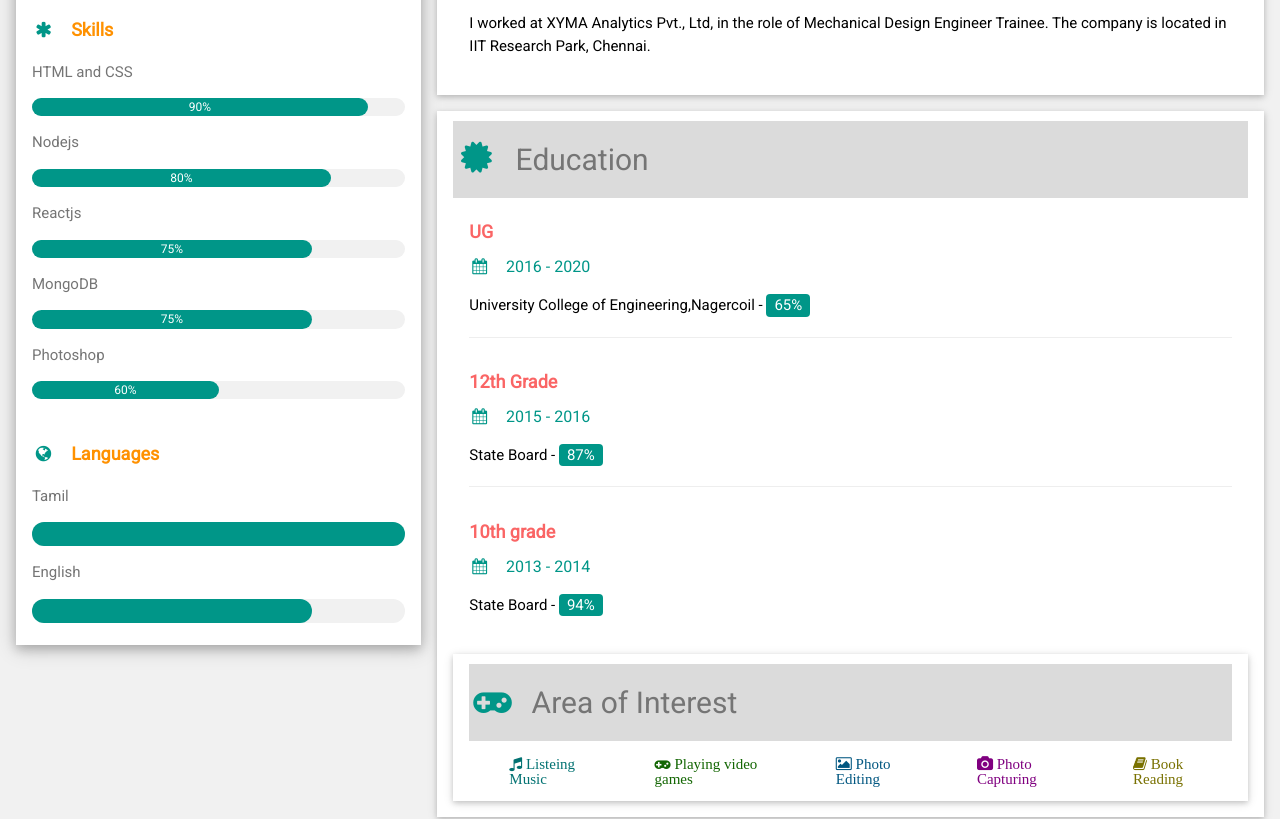
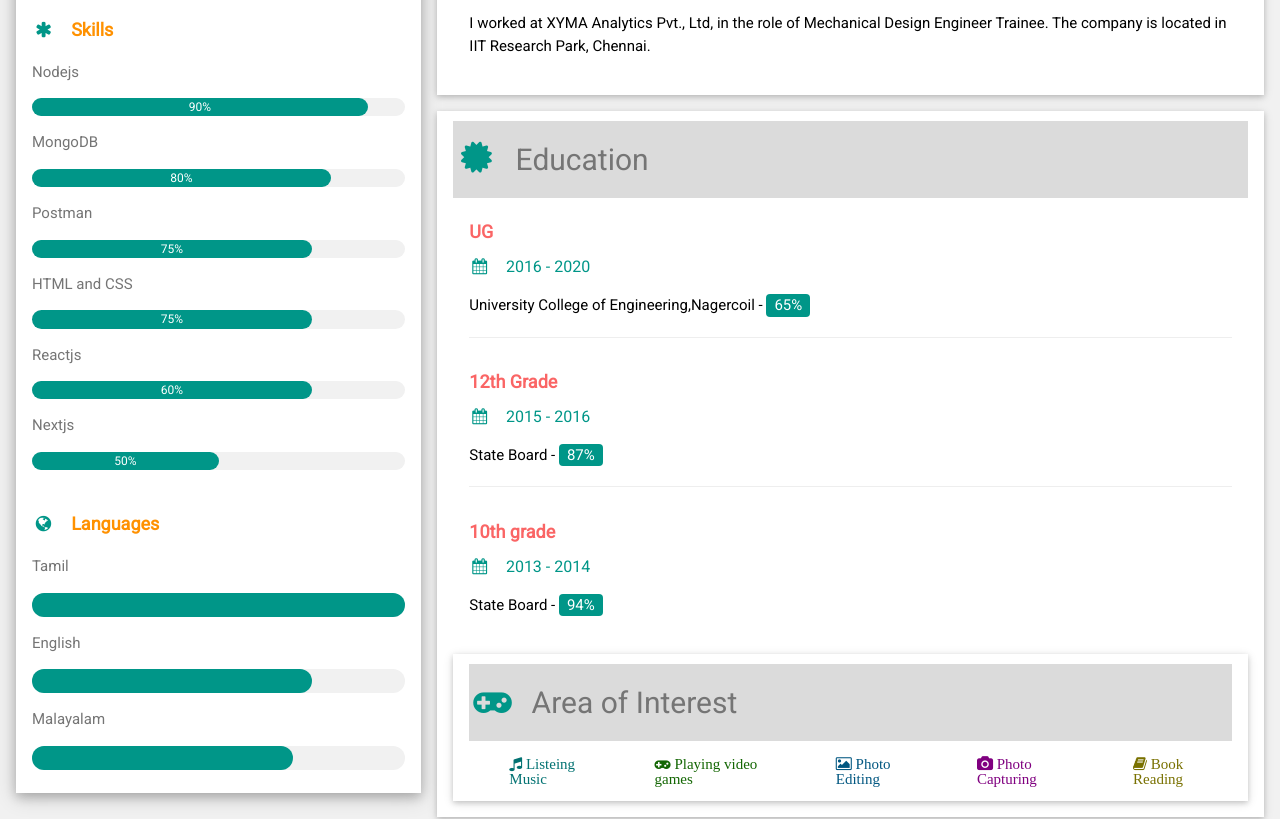
Before and after one commit to Manojmkm/My-Resume, a plain HTML site: page index.html in a window 1280 px wide. Shown: the part 704-1523 px from the top of the page. Drawn offline with nearby package versions, Linux system fonts and the light colour scheme.

Commit message:
Update index.html

```diff
--- a/index.html
+++ b/index.html
@@ -46,27 +46,31 @@ html,body,h1,h2,h3,h4,h5,h6 {font-family: "Roboto", sans-serif}
           <hr>
 
           <p class="w3-large"><b><i class="fa fa-asterisk fa-fw w3-margin-right w3-text-teal"></i>Skills</b></p>
-          <p>HTML and CSS</p>
+          <p>Nodejs</p>
           <div class="w3-light-grey w3-round-xlarge w3-small">
             <div class="w3-container w3-center w3-round-xlarge w3-teal" style="width:90%">90%</div>
           </div>
-          <p>Nodejs</p>
+          <p>MongoDB</p>
           <div class="w3-light-grey w3-round-xlarge w3-small">
             <div class="w3-container w3-center w3-round-xlarge w3-teal" style="width:80%">
               <div class="w3-center w3-text-white">80%</div>
             </div>
           </div>
-          <p>Reactjs</p>
+          <p>Postman</p>
           <div class="w3-light-grey w3-round-xlarge w3-small">
             <div class="w3-container w3-center w3-round-xlarge w3-teal" style="width:75%">75%</div>
           </div>
-          <p>MongoDB</p>
+          <p>HTML and CSS</p>
           <div class="w3-light-grey w3-round-xlarge w3-small">
             <div class="w3-container w3-center w3-round-xlarge w3-teal" style="width:75%">75%</div>
           </div>
-          <p>Photoshop</p>
+          <p>Reactjs</p>
           <div class="w3-light-grey w3-round-xlarge w3-small">
-            <div class="w3-container w3-center w3-round-xlarge w3-teal" style="width:50%">60%</div>
+            <div class="w3-container w3-center w3-round-xlarge w3-teal" style="width:75%">60%</div>
+          </div>
+          <p>Nextjs</p>
+          <div class="w3-light-grey w3-round-xlarge w3-small">
+            <div class="w3-container w3-center w3-round-xlarge w3-teal" style="width:50%">50%</div>
           </div>
           <br>
 
@@ -78,6 +82,10 @@ html,body,h1,h2,h3,h4,h5,h6 {font-family: "Roboto", sans-serif}
           <p>English</p>
           <div class="w3-light-grey w3-round-xlarge">
             <div class="w3-round-xlarge w3-teal" style="height:24px;width:75%"></div>
+          </div>
+          <p>Malayalam</p>
+          <div class="w3-light-grey w3-round-xlarge">
+            <div class="w3-round-xlarge w3-teal" style="height:24px;width:70%"></div>
           </div>
           <br>
         </div>
```
